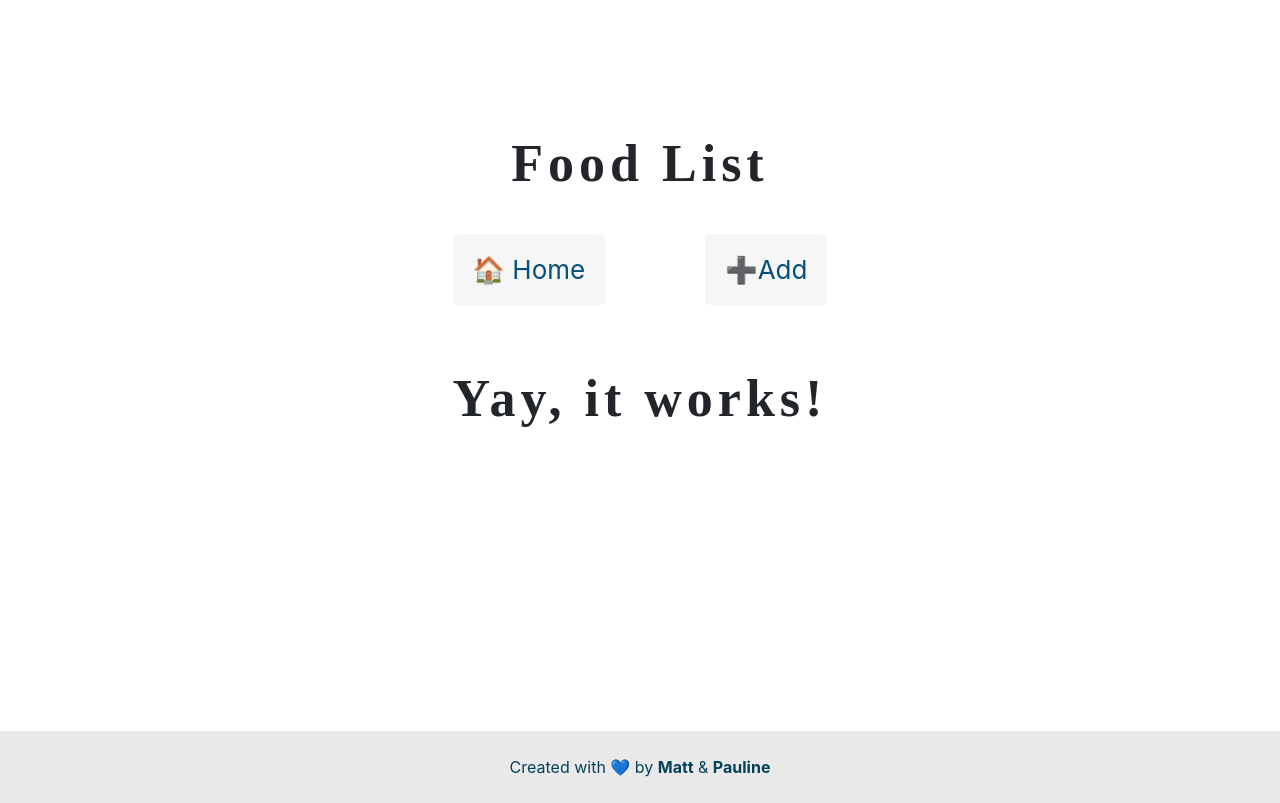
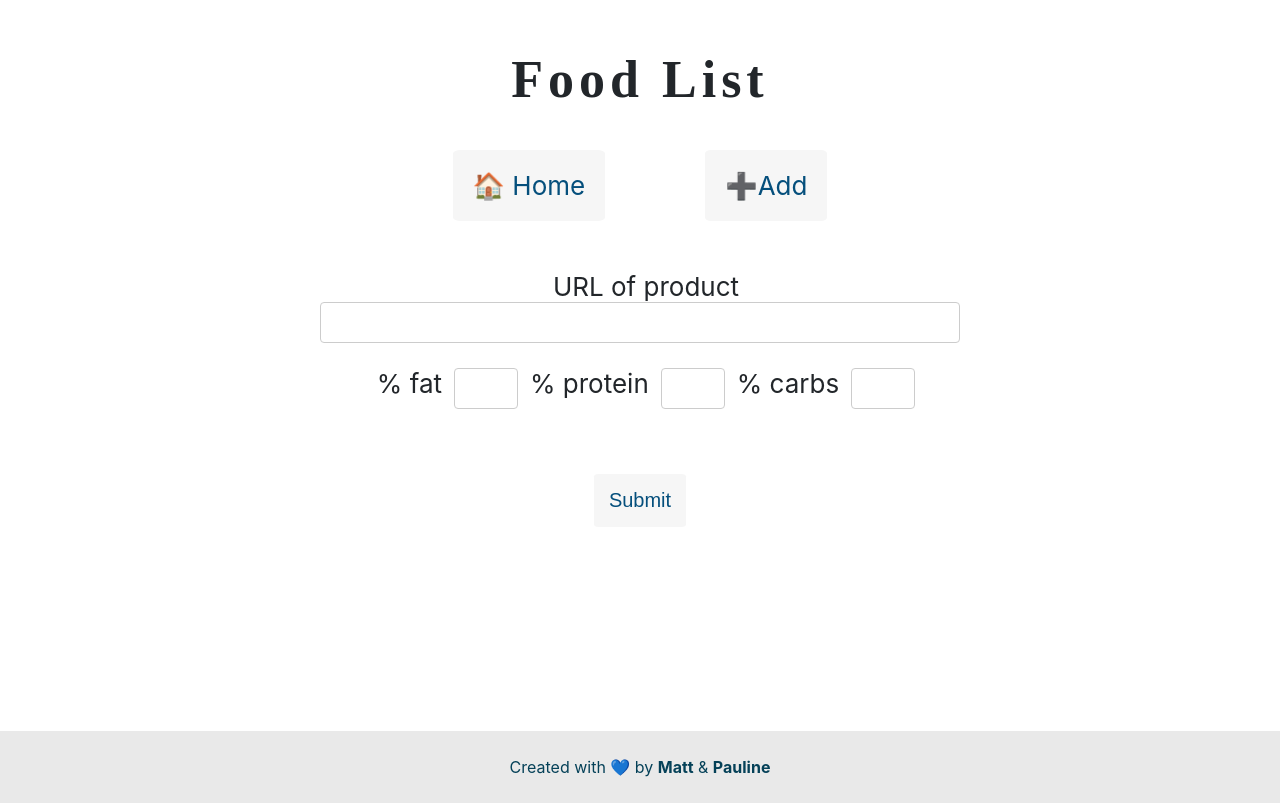
Before and after one commit to pawlean/food-list, a React (Create React App) app in the folder app/: page /add in a window 1280 px wide. Shown: the part 119-922 px from the top of the page. Built offline with nearby package versions, Linux system fonts and the light colour scheme; a web font is replaced by a local one.

Commit message:
Add new Create Form

```diff
--- a/app/src/CreateFood.jsx
+++ b/app/src/CreateFood.jsx
@@ -3,8 +3,29 @@ import React from 'react';
 
 function CreateFood() {
   return(
-    <h1>Yay, it works!</h1>
+    <div class="FoodForm">
 
+    <form>
+
+      <label>URL of product
+        <input type="text" name="name" />
+      </label>
+
+      <label>% fat</label>
+        <input type="text" name="name" id="text1" />
+
+      <label>% protein</label>
+        <input type="text" name="name" id="text1"  />
+
+
+      <label>% carbs</label>
+        <input type="text" name="name" id="text1" />
+
+        <input type="submit" value="Submit" />
+
+    </form>
+
+    </div>
   )
 }
 
--- a/app/src/custom.css
+++ b/app/src/custom.css
@@ -69,3 +69,43 @@ ul {
     list-style-type:none;
     text-align:center;
 }
+
+.FoodForm {
+  padding: 20px;
+  width: 50%;
+}
+
+input[type=text], select, textarea{
+  width: 100%;
+  padding: 12px;
+  border: 1px solid #ccc;
+  border-radius: 4px;
+  box-sizing: border-box;
+  resize: vertical;
+  margin-bottom: 25px;
+}
+
+input[type=submit] {
+  background-color: #f6f6f6;
+  color: #054f7c;
+  padding: 15px;
+  border-radius: 5%;
+  font-size: 20px;
+  display: block;
+  margin: 0 auto;
+  margin-top: 40px;
+  border: 0px;
+}
+input[type=submit]:hover {
+  background-color: #6494b1;
+  color: #ffffff;
+}
+
+label {
+  padding: 12px 12px 12px;
+  display: inline;
+}
+
+#text1 {
+  width:10%;
+}
```
